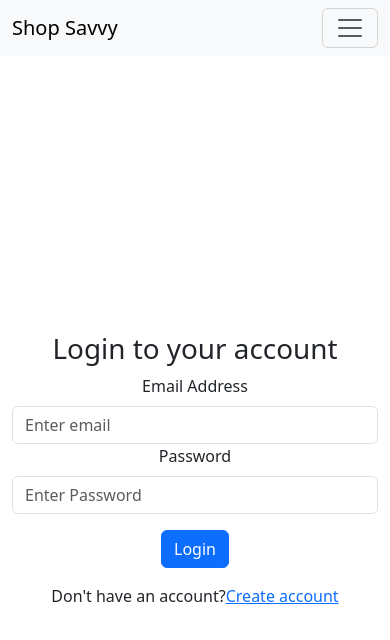
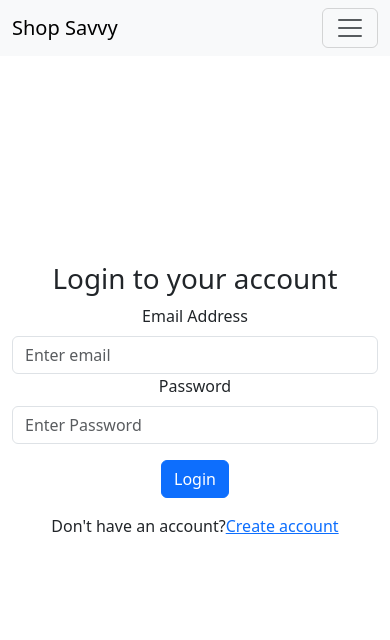
Before and after one commit to Tofunmithehuman/Sarvee, a React (Create React App) app: page /login in a window 390 px wide. Shown: the top 640 px of the page. Built offline with nearby package versions, Linux system fonts and the light colour scheme.

Commit message:
mobile responsiveness on login and signin

```diff
--- a/src/pages/Login.js
+++ b/src/pages/Login.js
@@ -17,7 +17,7 @@ function Login() {
   return (
     <Container>
         <Row>
-          <Col md={6} className='login__form--container'>
+          <Col md={6} className='login__form--container' style={{marginTop: "-70px"}}>
             <Form style={{width: "100%"}}>
               <h1>Login to your account</h1>
               <Form.Group>
--- a/src/pages/Signup.js
+++ b/src/pages/Signup.js
@@ -12,7 +12,7 @@ function Signup() {
   return (
     <Container>
         <Row>
-            <Col md={6} className='signup__form--container'>
+            <Col md={6} className='signup__form--container' style={{marginTop: "-70px"}}>
                 <Form style={{width: "100%"}}>
                     <h1>Create an account</h1>
                     <Form.Group>
```
